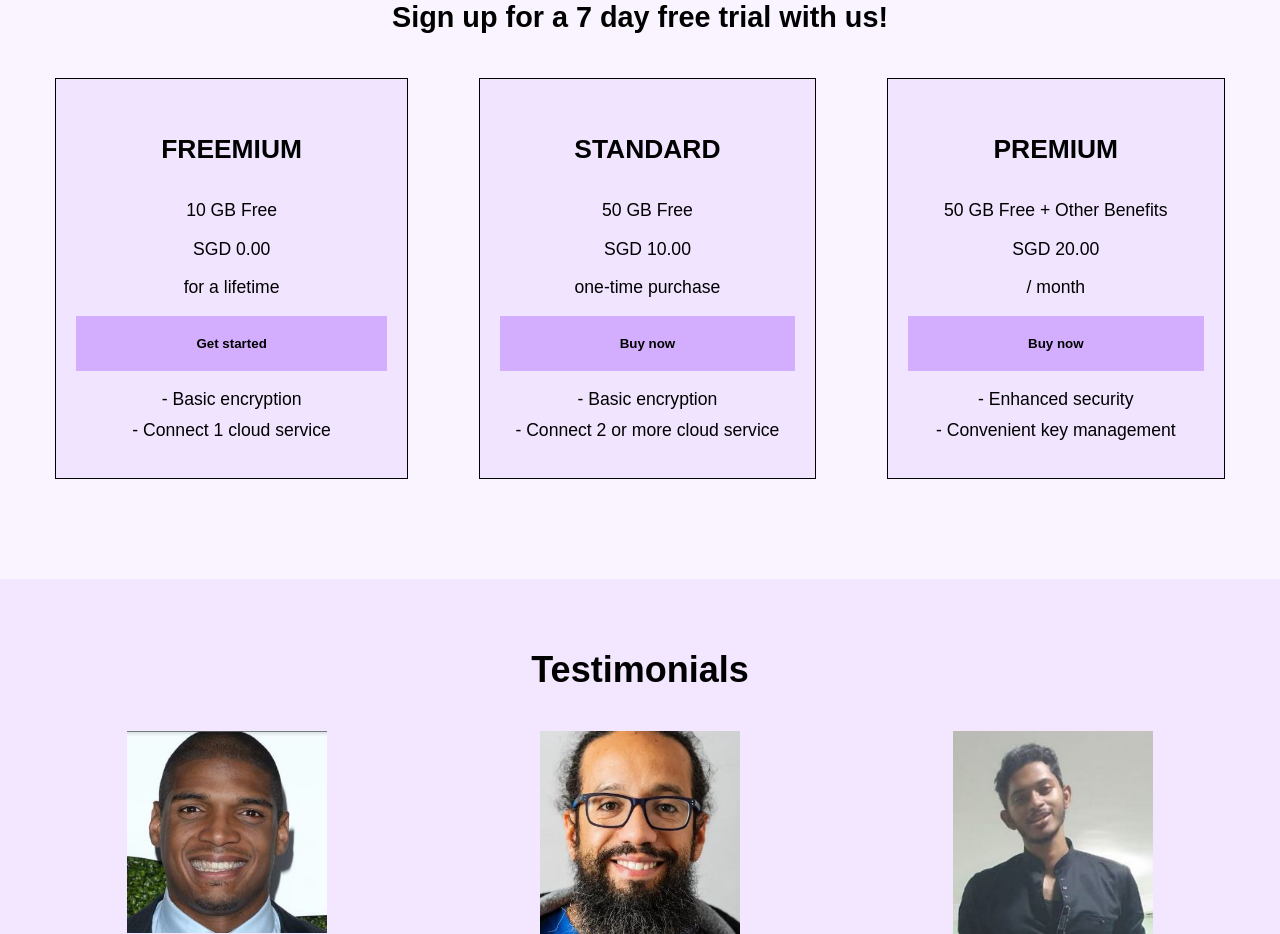
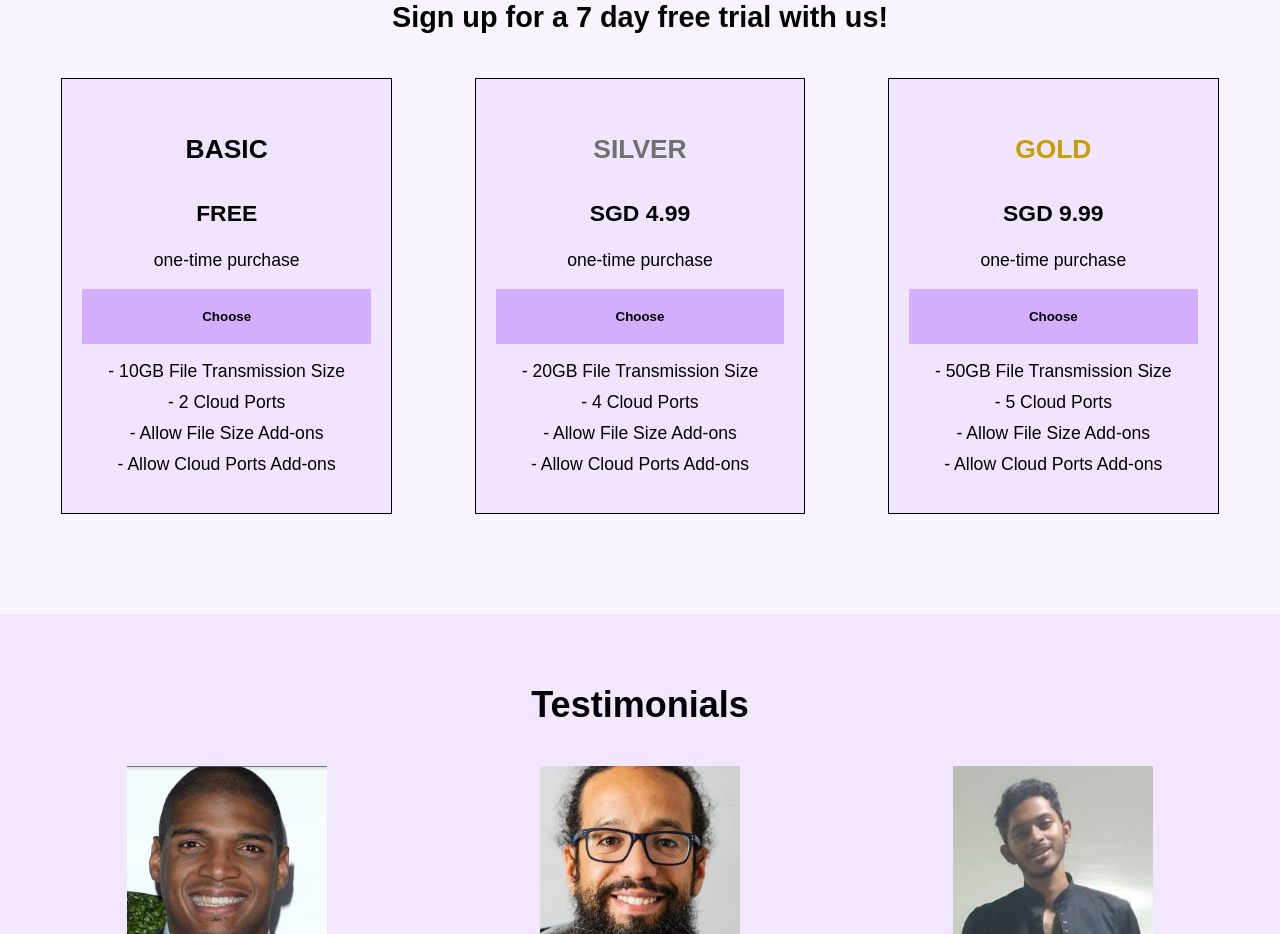
Before and after one commit to Poopedy/FYP-24-S2-05, a React (Vite) app: page / in a window 1280 px wide. Shown: the part 980-1914 px from the top of the page. Built offline with nearby package versions, Linux system fonts and the light colour scheme.

Commit message:
Homepage Update Subscription Plans

```diff
--- a/src/pages/HomePage/HomePage.jsx
+++ b/src/pages/HomePage/HomePage.jsx
@@ -34,36 +34,39 @@ function HomePage() {
 
       <section className="plans">
         <div className="plan">
-          <h4>FREEMIUM</h4>
-          <p>10 GB Free</p>
-          <p>SGD 0.00</p>
-          <p>for a lifetime</p>
-          <button>Get started</button>
+          <h4>BASIC</h4>
+          <p style={{ fontSize: '1.3em' }}><b>FREE</b></p>
+          <p>one-time purchase</p>
+          <button>Choose</button>
           <ul>
-            <li>- Basic encryption</li>
-            <li>- Connect 1 cloud service</li>
+            <li>- 10GB File Transmission Size</li>
+            <li>- 2 Cloud Ports</li>
+            <li>- Allow File Size Add-ons</li>
+            <li>- Allow Cloud Ports Add-ons</li>
           </ul>
         </div>
         <div className="plan">
-          <h4>STANDARD</h4>
-          <p>50 GB Free</p>
-          <p>SGD 10.00</p>
+          <h4 style={{ color: '#71706e' }}>SILVER</h4>
+          <p style={{ fontSize: '1.3em' }}><b>SGD 4.99</b></p>
           <p>one-time purchase</p>
-          <button>Buy now</button>
+          <button>Choose</button>
           <ul>
-            <li>- Basic encryption</li>
-            <li>- Connect 2 or more cloud service</li>
+            <li>- 20GB File Transmission Size</li>
+            <li>- 4 Cloud Ports</li>
+            <li>- Allow File Size Add-ons</li>
+            <li>- Allow Cloud Ports Add-ons</li>
           </ul>
         </div>
         <div className="plan">
-          <h4>PREMIUM</h4>
-          <p>50 GB Free + Other Benefits</p>
-          <p>SGD 20.00</p>
-          <p>/ month</p>
-          <button>Buy now</button>
+          <h4 style={{ color: '#C59E01' }}>GOLD</h4>
+          <p style={{ fontSize: '1.3em' }}><b>SGD 9.99</b></p>
+          <p>one-time purchase</p>
+          <button>Choose</button>
           <ul>
-            <li>- Enhanced security</li>
-            <li>- Convenient key management</li>
+            <li>- 50GB File Transmission Size</li>
+            <li>- 5 Cloud Ports</li>
+            <li>- Allow File Size Add-ons</li>
+            <li>- Allow Cloud Ports Add-ons</li>
           </ul>
         </div>
       </section>
```
Also changed, not shown: src/pages/HomePage/HomePage.css (indentation only).
